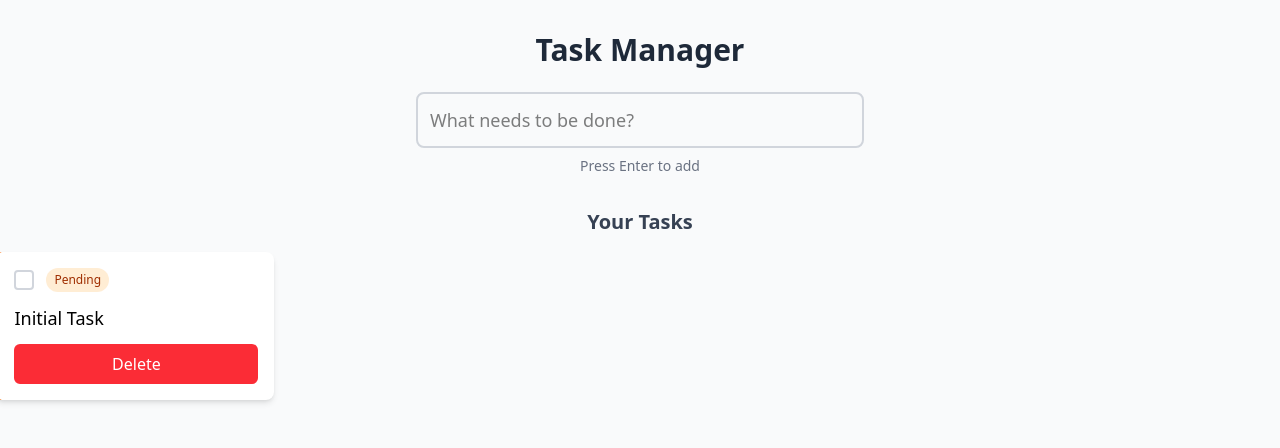
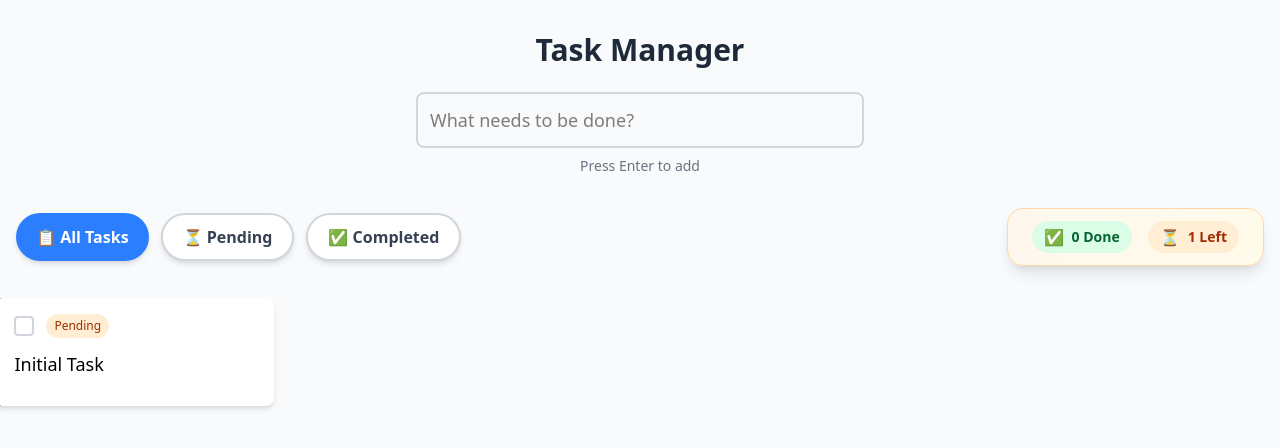
Before and after one commit to smitti24/angular-signals-training, an Angular app: page / in a window 1280 px wide. Shown: the top 448 px of the page. Built offline with nearby package versions, Linux system fonts and the light colour scheme.

Commit message:
Day 2: Computed Signals

```diff
--- a/src/app/task/task.component.html
+++ b/src/app/task/task.component.html
@@ -14,11 +14,56 @@
         </div>
       </div>
 
-      <!-- Tasks Section -->
-      <h2 class="text-xl font-semibold text-gray-700 mb-4 text-center">Your Tasks</h2>
+      <div class="flex flex-row justify-between items-center mb-8">
+        <!-- Filter Buttons -->
+        <div class="flex gap-3">
+          <button
+            class="px-5 py-3 rounded-full font-semibold transition-all duration-300 transform hover:scale-105 shadow-md hover:shadow-lg h-12 flex items-center"
+            [ngClass]="taskService.activeFilter() === Filter.ALL ? 'bg-blue-500 text-white' : 'bg-white text-gray-700 border-2 border-gray-300 hover:border-blue-300'"
+            (click)="taskService.toggleFilter(Filter.ALL)">
+            📋 All Tasks
+          </button>
+
+          <button
+            class="px-5 py-3 rounded-full font-semibold transition-all duration-300 transform hover:scale-105 shadow-md hover:shadow-lg h-12 flex items-center"
+            [ngClass]="taskService.activeFilter() === Filter.PENDING ? 'bg-orange-500 text-white' : 'bg-white text-gray-700 border-2 border-gray-300 hover:border-orange-300'"
+            (click)="taskService.toggleFilter(Filter.PENDING)">
+            ⏳ Pending
+          </button>
+
+          <button
+            class="px-5 py-3 rounded-full font-semibold transition-all duration-300 transform hover:scale-105 shadow-md hover:shadow-lg h-12 flex items-center"
+            [ngClass]="taskService.activeFilter() === Filter.COMPLETED ? 'bg-green-500 text-white' : 'bg-white text-gray-700 border-2 border-gray-300 hover:border-green-300'"
+            (click)="taskService.toggleFilter(Filter.COMPLETED)">
+            ✅ Completed
+          </button>
+        </div>
+
+        <!-- Task Statistics -->
+        <div class="flex items-center">
+          @if (taskService.pendingTasksCount() > 0) {
+            <div class="flex items-center gap-4 bg-gradient-to-r from-orange-50 to-amber-50 px-6 py-3 rounded-2xl shadow-lg border border-orange-200">
+              <div class="flex items-center gap-2 bg-green-100 px-3 py-1 rounded-full">
+                <span class="text-green-600">✅</span>
+                <span class="text-green-800 font-semibold text-sm">{{ taskService.completedTasksCount() }} Done</span>
+              </div>
+              <div class="flex items-center gap-2 bg-orange-100 px-3 py-1 rounded-full">
+                <span class="text-orange-600">⏳</span>
+                <span class="text-orange-800 font-semibold text-sm">{{ taskService.pendingTasksCount() }} Left</span>
+              </div>
+            </div>
+          } @else {
+            <div class="flex items-center gap-2 bg-gradient-to-r from-green-50 to-emerald-50 px-6 py-3 rounded-2xl shadow-lg border border-green-200">
+              <span class="text-green-600 text-xl">🎉</span>
+              <span class="text-green-800 font-semibold">All Done!</span>
+              <span class="text-green-600 text-xl">🎉</span>
+            </div>
+          }
+        </div>
+      </div>
 
       <div class="grid grid-cols-1 sm:grid-cols-2 md:grid-cols-3 lg:grid-cols-4 xl:grid-cols-5 2xl:grid-cols-6 gap-4 justify-items-center">
-        @for (task of taskService.tasks(); track task.id) {
+        @for (task of taskService.filteredTasks(); track task.id) {
           <div class="bg-white p-4 rounded-lg shadow-md border-l-4 transition-shadow hover:shadow-lg w-[280px]"
                [ngClass]="{'border-green-500': task.completed, 'border-orange-500': !task.completed}">
 
@@ -49,11 +94,13 @@
               {{ task.title }}
             </p>
 
+            @if (taskService.tasks().length > 1) {
             <button
               class="w-full bg-red-500 text-white py-2 px-4 rounded-md hover:bg-red-600 transition-colors"
               (click)="taskService.deleteTask(task.id)">
               Delete
             </button>
+            }
           </div>
         }
       </div>
--- a/src/app/task/task.component.ts
+++ b/src/app/task/task.component.ts
@@ -1,5 +1,5 @@
 import { ChangeDetectionStrategy, Component, inject } from '@angular/core';
-import { TaskService } from './task.service';
+import { Filter, TaskService } from './task.service';
 import { NgClass } from '@angular/common';
 
 @Component({
@@ -10,4 +10,5 @@ import { NgClass } from '@angular/common';
 })
 export class TaskComponent {
   taskService = inject(TaskService)
+  Filter = Filter
 }
--- a/src/app/task/task.service.ts
+++ b/src/app/task/task.service.ts
@@ -1,5 +1,11 @@
-import { Injectable, signal } from '@angular/core';
+import { Injectable, signal, computed } from '@angular/core';
 import { Task } from './task.model';
+
+export enum Filter {
+  'ALL' = 'All',
+  'PENDING' = 'Pending',
+  'COMPLETED' = 'Completed'
+}
 
 @Injectable({
   providedIn: 'root'
@@ -12,6 +18,22 @@ export class TaskService {
     completed: false
   }]);
   tasks = this._tasks.asReadonly();
+
+  private _filter = signal<Filter>(Filter.ALL)
+  activeFilter = this._filter.asReadonly();
+
+  completedTasksCount = computed(() => this._tasks().filter((t) => t.completed).length);
+  pendingTasksCount = computed(() => this._tasks().length - this.completedTasksCount());
+  filteredTasks = computed(() => {
+    const tasks = this._tasks();
+
+    switch (this._filter()) {
+      case 'All': return tasks
+      case 'Pending': return tasks.filter(t => !t.completed)
+      case 'Completed': return tasks.filter(t => t.completed)
+      default: return tasks
+    }
+  })
 
   addTask(task: string) {
     const newTask: Task = {
@@ -30,7 +52,11 @@ export class TaskService {
     } : task))
   }
 
+  toggleFilter(filter: Filter) {
+    this._filter.set(filter);
+  }
+
   deleteTask(id: string) {
-    this._tasks.update((tasks: Task[]) => tasks.filter((t) => t.id === id));
+    this._tasks.update((tasks: Task[]) => tasks.filter((t) => t.id !== id));
   }
 }
```
Also changed, not shown: 1 other file (tests, documents, lock files or other folders).
